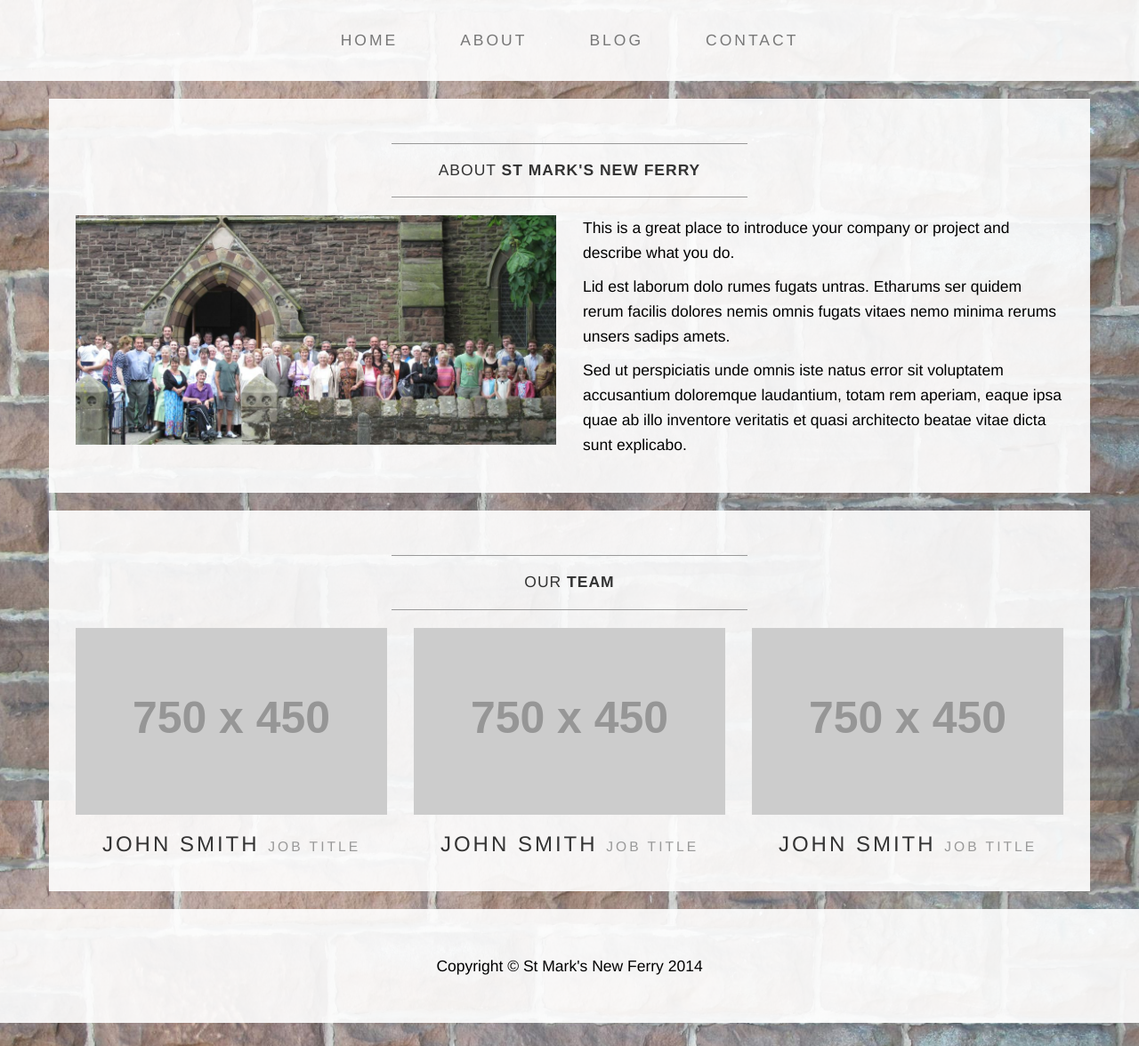
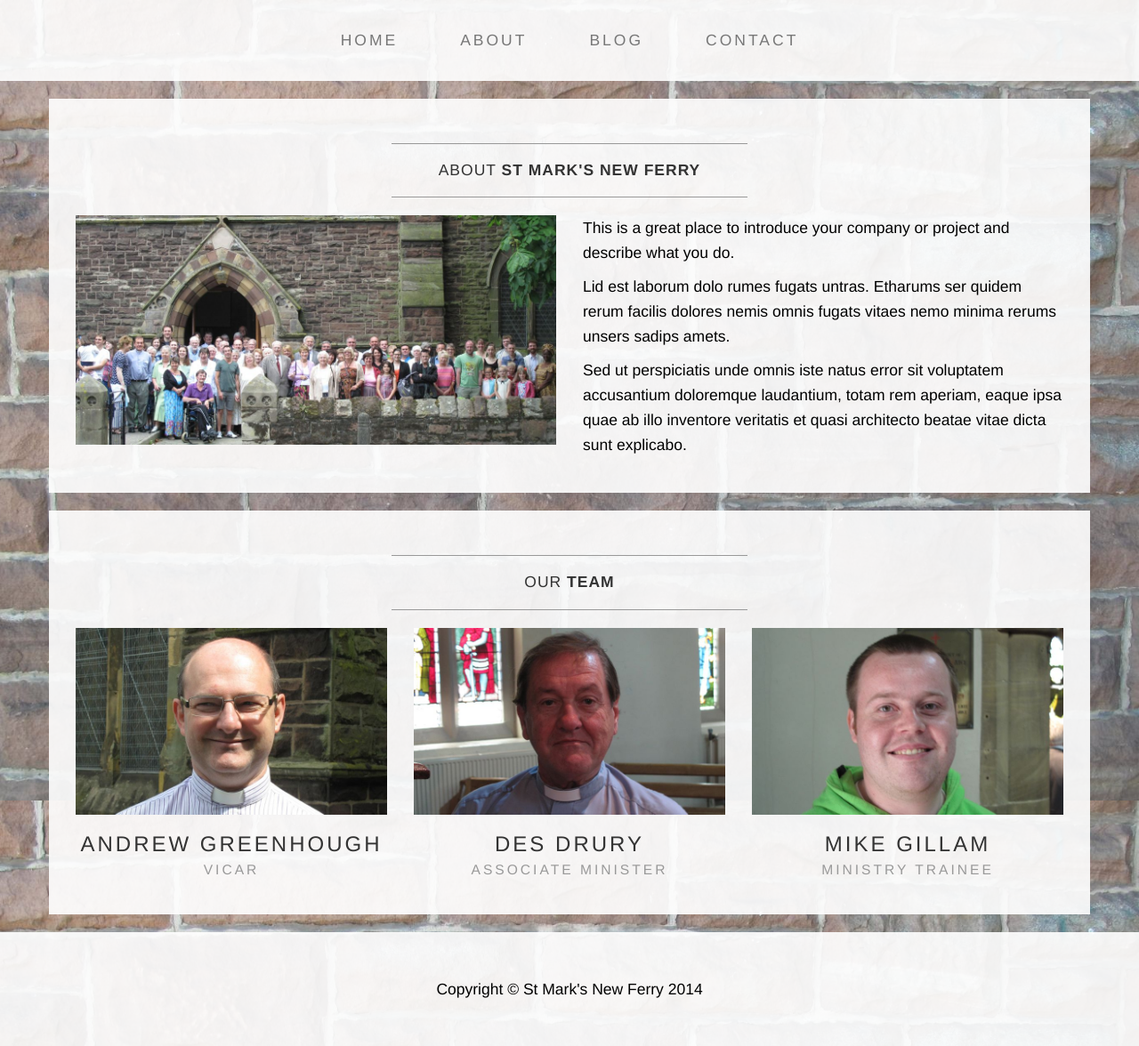
Before and after one commit to stmarksnewferry/stmarksnewferry.github.io, a Jekyll site: the page built from about/index.md, in a window 1280 px wide. Shown: the whole page at 89% size. Built offline with Jekyll 4.4.1, drawn with Linux system fonts in a browser that asks for light colours; nearby versions of some CDN libraries; library files that are not in the unit come from our copies; Markdown is read by kramdown in place of the engine named in the settings.

Commit message:
Photos of Andy, Des and Mike

```diff
--- a/_layouts/about.html
+++ b/_layouts/about.html
@@ -28,21 +28,21 @@
             <hr>
         </div>
         <div class="col-sm-4 text-center">
-            <img class="img-responsive" src="http://placehold.it/750x450" alt="">
-            <h3>John Smith
-                <small>Job Title</small>
+            <img class="img-responsive" src="/img/andy.jpg" alt="">
+            <h3>Andrew Greenhough<br/>
+                <small>Vicar</small>
             </h3>
         </div>
         <div class="col-sm-4 text-center">
-            <img class="img-responsive" src="http://placehold.it/750x450" alt="">
-            <h3>John Smith
-                <small>Job Title</small>
+            <img class="img-responsive" src="/img/des.jpg" alt="">
+            <h3>Des Drury<br/>
+                <small>Associate Minister</small>
             </h3>
         </div>
         <div class="col-sm-4 text-center">
-            <img class="img-responsive" src="http://placehold.it/750x450" alt="">
-            <h3>John Smith
-                <small>Job Title</small>
+            <img class="img-responsive" src="/img/mike.jpg" alt="">
+            <h3>Mike Gillam<br/>
+                <small>Ministry Trainee</small>
             </h3>
         </div>
         <div class="clearfix"></div>
```
Also changed, not shown: img/andy.jpg (added), img/des.jpg (added), img/mike.jpg (added).
